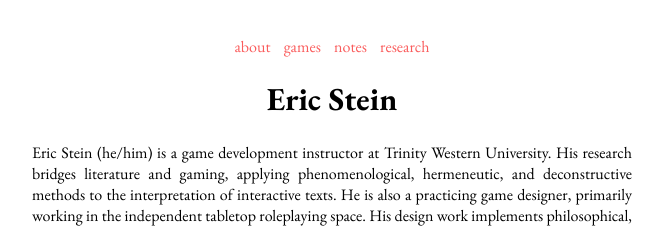
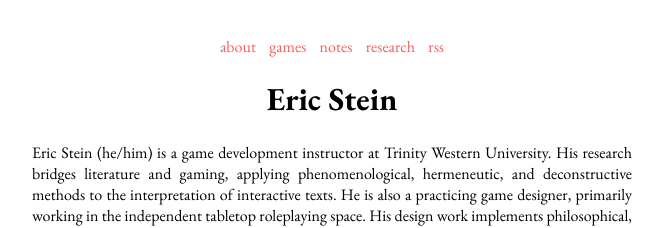
Before and after one commit to steinea/steinea.github.io, a Jekyll site: the page built from index.html, in a window 1280 px wide. Shown: the top 228 px of the page, without its empty margins (308-971 px from the left). Built offline with Jekyll 4.4.1, drawn with Linux system fonts in a browser that asks for light colours.

Commit message:
Added navigation RSS

```diff
--- a/_layouts/default.html
+++ b/_layouts/default.html
@@ -17,6 +17,7 @@
       <li><a href="/games">games</a></li>
       <li><a href="/notes">notes</a></li>
       <li><a href="/research">research</a></li>
+      <li><a href="https://steinea.github.io/notes/atom.xml" target="_blank">rss</a></li>
     </ul>
   </nav>
 
```
